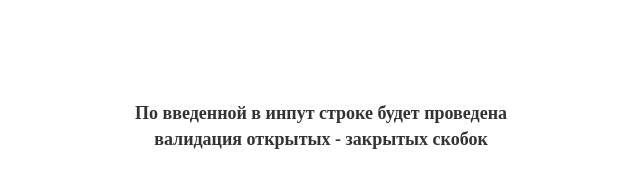
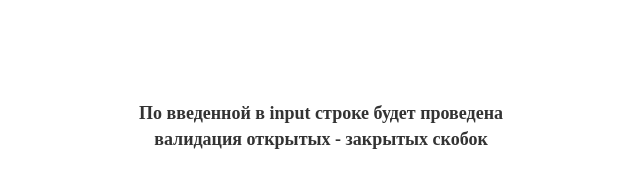
Before and after one commit to moorvin/brackets, a website: page app/index.html in a window 1280 px wide. Shown: the top 189 px of the page, 319-959 px from the left. Drawn offline with nearby package versions, Linux system fonts and the light colour scheme; files that its build step writes are made by us from their sources.

Commit message:
fixed commit

```diff
--- a/app/index.html
+++ b/app/index.html
@@ -16,7 +16,7 @@
   </head>
   <body ng-app="testApp">
 
-  <h1>По введенной в инпут строке будет проведена валидация открытых - закрытых скобок</h1>
+  <h1>По введенной в input строке будет проведена валидация открытых - закрытых скобок</h1>
   <form>
     <input type="text" ng-model="brackets" brackets/>
     <span class="result">{{brackets}}</span>
```
